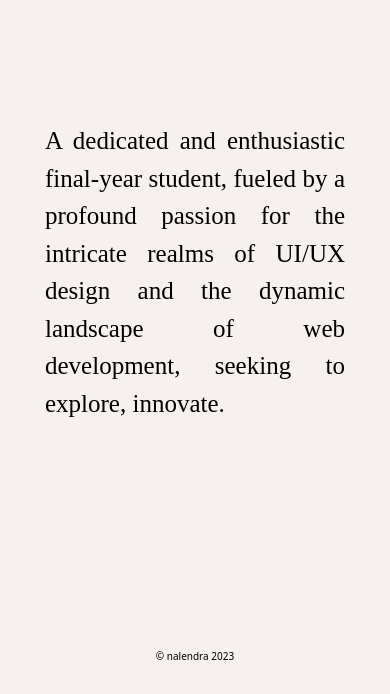
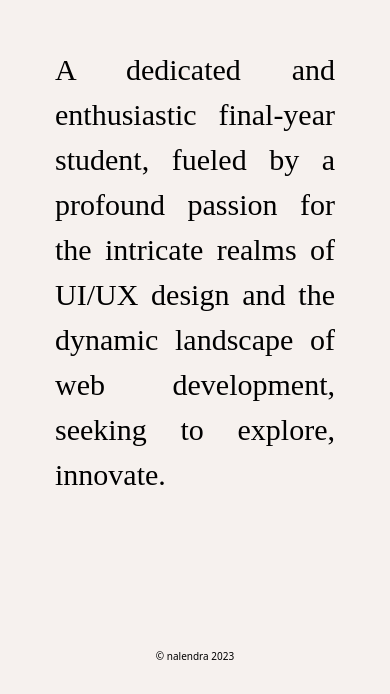
Before and after one commit to nalendramuhammad/nalendra, a Next.js app: page / in a window 390 px wide. Shown: the part 994-1688 px from the top of the page. Built offline with nearby package versions, Linux system fonts and the light colour scheme.

Commit message:
fix main

```diff
--- a/styles/Main/dsc.module.scss
+++ b/styles/Main/dsc.module.scss
@@ -25,8 +25,8 @@
   .dsc {
     .dscDescription {
       font-size: 30px;
-      font-size: 25px;
-      width: 300px;
+      font-size: 30px;
+      width: 280px;
     }
     .foot {
       font-size: 10px;
```
